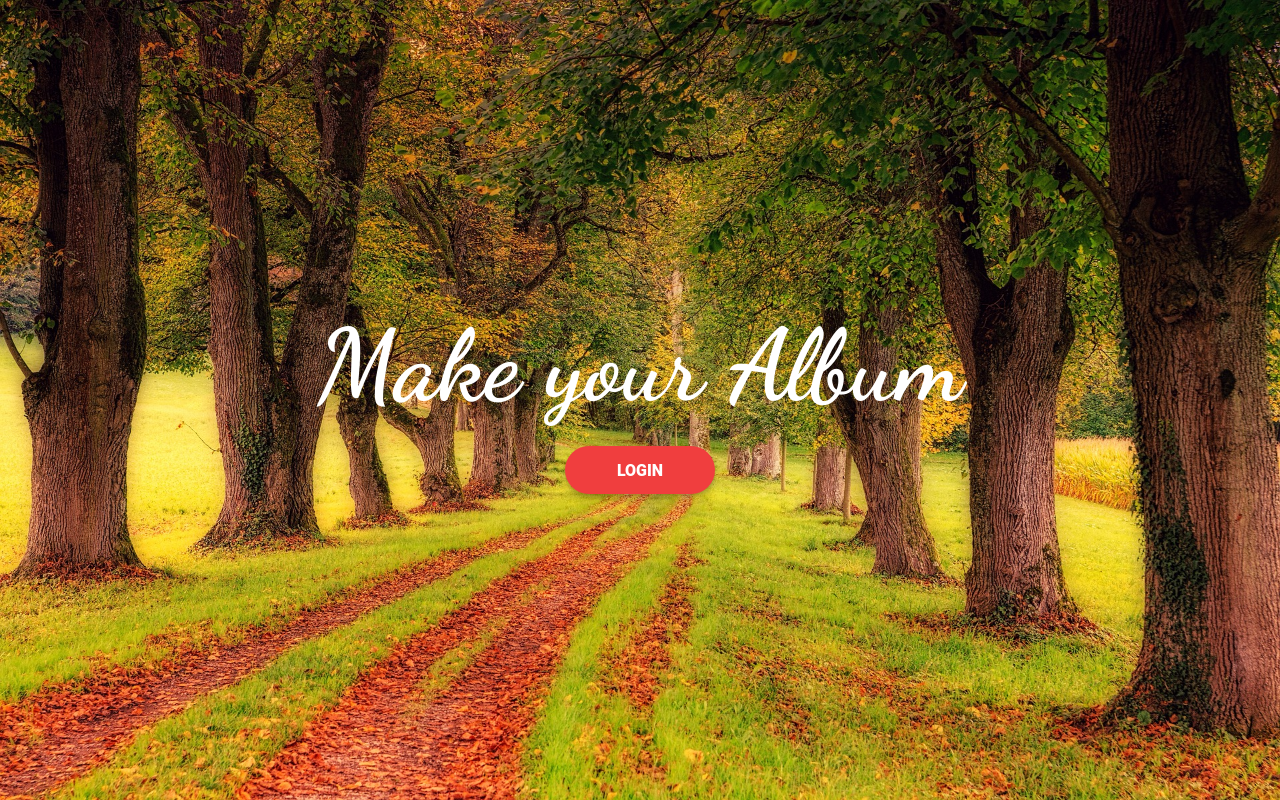
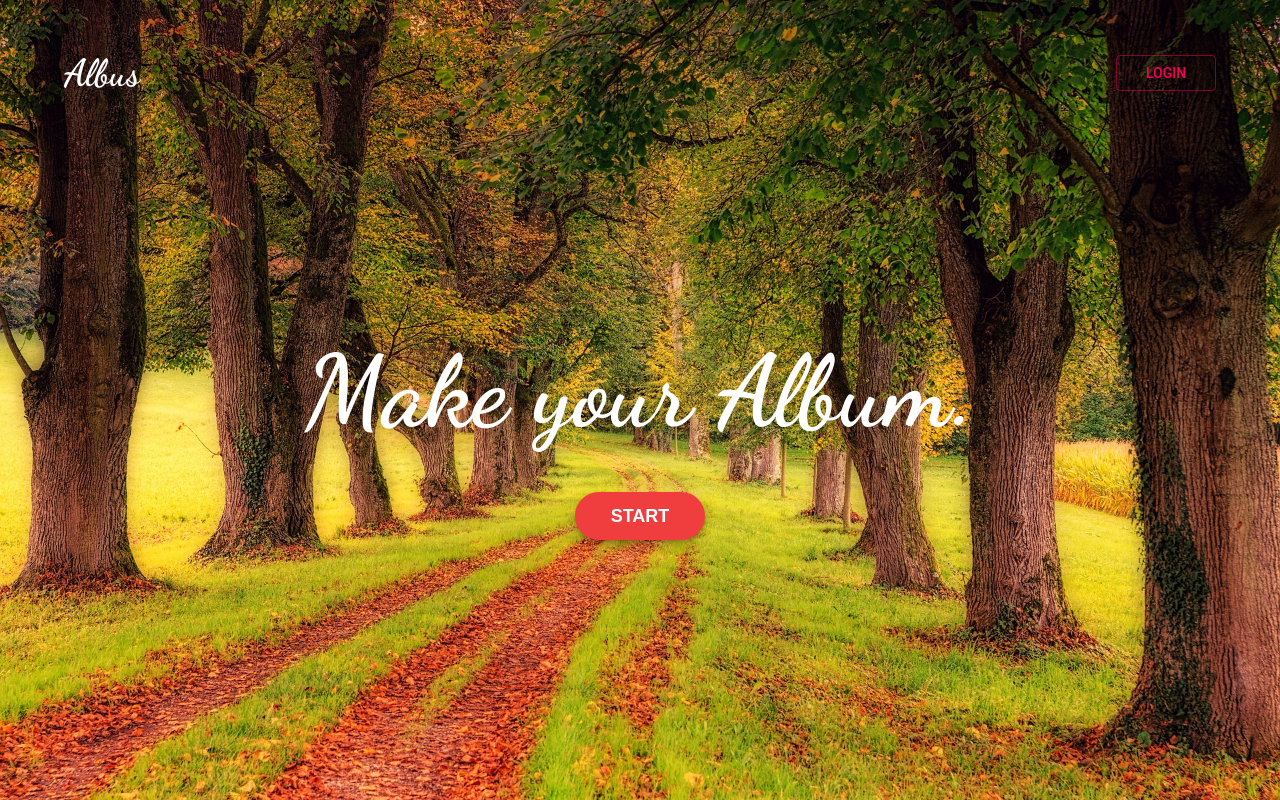
Before and after one commit to yonghyun-lee/Albus-front, a React app: page / in a window 1280 px wide. Built offline with nearby package versions, Linux system fonts and the light colour scheme.

Commit message:
header 페이지에 nav 추가

```diff
--- a/package.json
+++ b/package.json
@@ -5,6 +5,7 @@
   "dependencies": {
     "@babel/core": "7.2.2",
     "@material-ui/core": "^3.9.3",
+    "@material-ui/icons": "^3.0.2",
     "@svgr/webpack": "4.1.0",
     "babel-core": "7.0.0-bridge.0",
     "babel-eslint": "9.0.0",
--- a/src/components/App.js
+++ b/src/components/App.js
@@ -1,23 +1,28 @@
 import React, { Component } from 'react';
 import '../styles/App.scss';
-import intro from '../static/images/intro.jpg';
 import Fab from '@material-ui/core/Fab';
+import {Button} from "@material-ui/core";
 
 class App extends Component {
   render() {
     return (
-      <div className="App">
-        <img src={intro} alt="intro"/>
+      <header>
+        <div className="container">
+          <nav>
+            <h1>Albus</h1>
+            <Button variant="outlined" color="secondary">Login</Button>
+          </nav>
           <div className="title">
-          <h1>Make your Album</h1>
-          <Fab color={"primary"} variant="extended" className="loginBtn">
-            Login
+            <h1>Make your Album.</h1>
+            <Fab color={"secondary"} variant="extended" className="loginBtn">
+              Start
             </Fab>
             {/*<button className="loginBtn">*/}
             {/*  Login*/}
             {/*</button>*/}
           </div>
         </div>
+      </header>
     );
   }
 }
--- a/src/styles/App.scss
+++ b/src/styles/App.scss
@@ -15,50 +15,86 @@ html {
   color: #333;
 }
 
-.App {
-  display: flex;
-  align-items: center;
-  justify-content: center;
+
+header {
+  //display: flex;
+  //align-items: center;
+  //justify-content: center;
   width: 100%;
   height: 100vh;
-  transition: opacity 3s;
-  opacity: 1;
+  background: url("../static/images/intro.jpg") center no-repeat;
+  background-size: cover;
+  font-family: $DancingScript;
+  color: #ffffff;
 
-  img {
-    width: 100%;
-    height: 100vh;
-    z-index: 1;
+  .container {
+    max-width: 120rem;
+    width: 90%;
+    margin: 0 auto;
+
+    nav {
+      padding-top: 5rem;
+      display: flex;
+      justify-content: space-between;
+      align-items: center;
+      font-size: 2.5rem;
+      button {
+        font-size: 1.4rem;
+        width: 100px;
+      }
     }
 
     .title {
-    position: absolute;
-    margin-left: auto;
-    margin-right: auto;
-    font-family: $DancingScript;
-    color: #ffffff;
-    //opacity: 0.85;
       font-size: 5rem;
-    //padding-bottom: 50px;
-    z-index: 2;
       display: flex;
+      height: 85vh;
+      justify-content: center;
+      align-items: center;
       flex-direction: column;
-    align-items: center;
 
       .loginBtn {
-      margin-top: 20px;
-      font-size: 1.6rem;
+        margin-top: 40px;
+        font-size: 1.8rem;
         font-weight: 900;
-      width: 150px;
-      //padding: 10px;
-      //-webkit-border-radius: 15px;
-      //-moz-border-radius: 15px;
-      //border-radius: 15px;
+        width: 130px;
+        font-family: $RobotoLt;
         background-color: #f03e3e;
       }
-
       .loginBtn:hover {
         background-color: #fa5252;
       }
     }
+  }
+
+  //.title {
+  //  position: absolute;
+  //  margin-left: auto;
+  //  margin-right: auto;
+  //  font-family: $DancingScript;
+  //  color: #ffffff;
+  //  //opacity: 0.85;
+  //  font-size: 5rem;
+  //  //padding-bottom: 50px;
+  //  z-index: 2;
+  //  display: flex;
+  //  flex-direction: column;
+  //  align-items: center;
+  //
+  //  .loginBtn {
+  //    margin-top: 20px;
+  //    font-size: 1.6rem;
+  //    font-weight: 900;
+  //    width: 150px;
+  //    //padding: 10px;
+  //    //-webkit-border-radius: 15px;
+  //    //-moz-border-radius: 15px;
+  //    //border-radius: 15px;
+  //    background-color: #f03e3e;
+  //  }
+  //
+  //  .loginBtn:hover {
+  //    background-color: #fa5252;
+  //  }
+  //}
 
 }
```
Also changed, not shown: 1 other file (tests, documents, lock files or other folders). Lines whose indentation alone changed are shown as unchanged.
